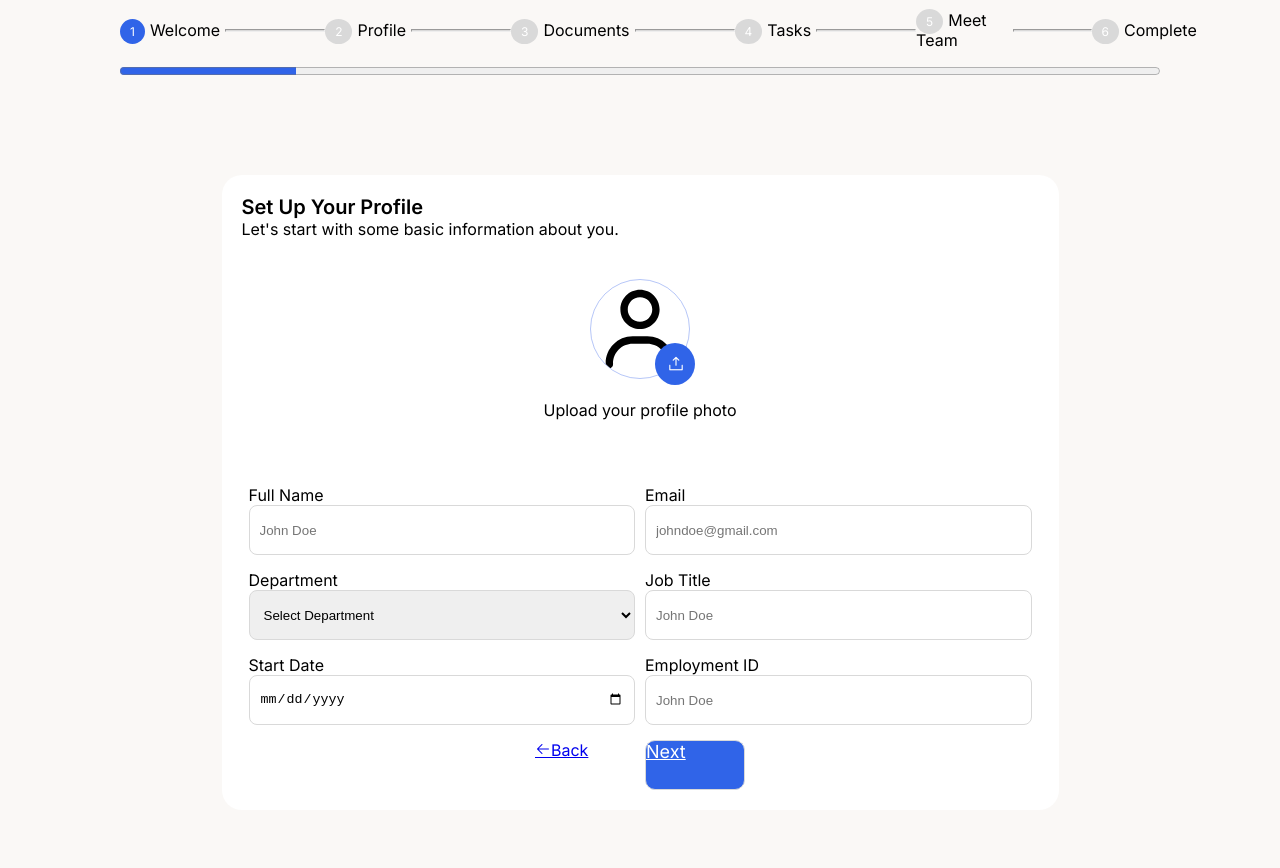
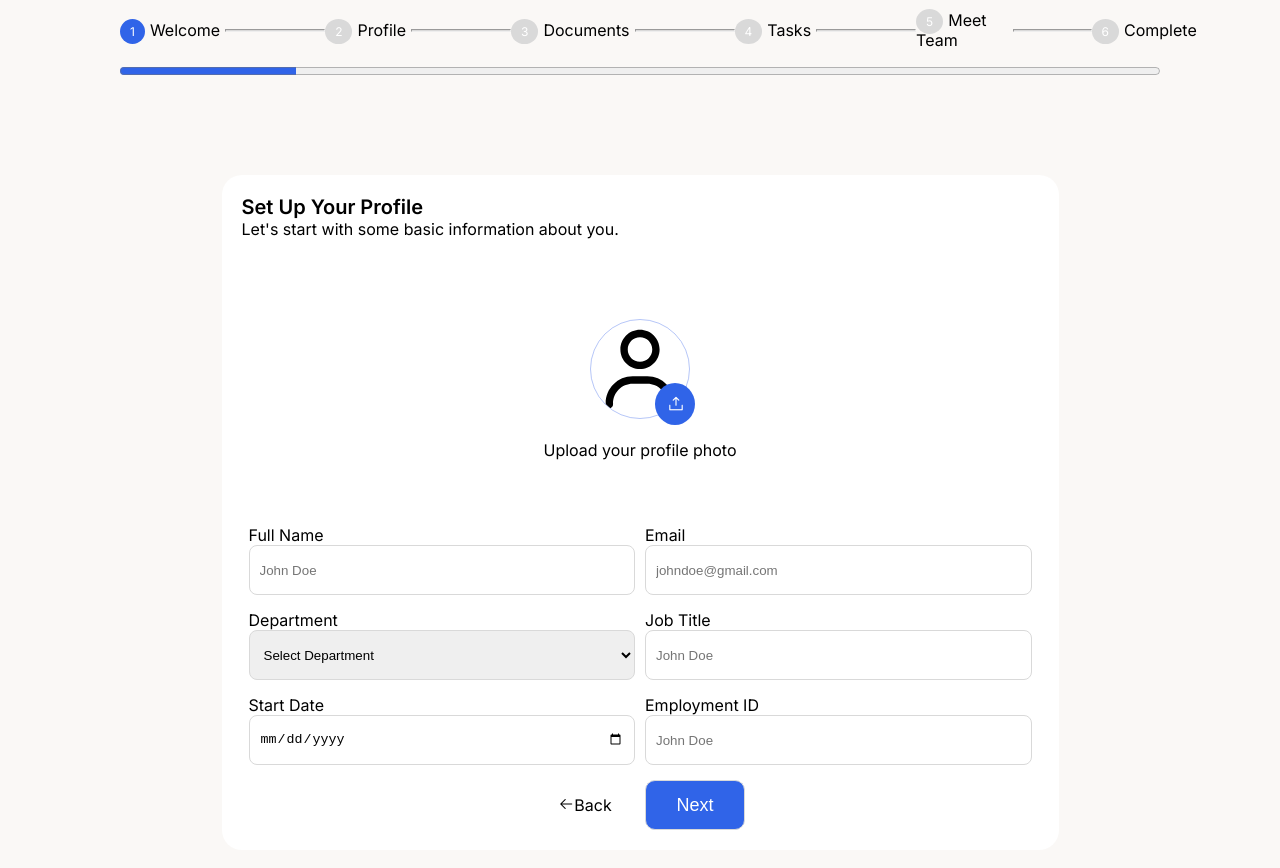
Before and after one commit to nnannaobinna231-creator/Onboardbeta-, a plain HTML site: page OnBoardBeta/profile.html in a window 1280 px wide. Shown: the part 80-948 px from the top of the page. Drawn offline with nearby package versions, Linux system fonts and the light colour scheme.

```diff
--- a/OnBoardBeta/css/profile.css
+++ b/OnBoardBeta/css/profile.css
@@ -188,12 +188,20 @@
 }
 .form-btn-back {
   border: none;
-  background-color: white;
+  text-decoration: none;
+  text-align: center;
+  padding-top: 15px;
+  color: black;
 }
-.form-btn-next {
+.next-btn {
+  width: 100px;
+  height: 50px;
+  border: none;
+  background-color: var(--primary-color);
   border-radius: 10px;
-  background-color: var(--primary-color);
   color: white;
   font-size: 18px;
   border: 1px solid #d9d9d9;
+  text-decoration: none;
+  text-align: center;
 }
--- a/OnBoardBeta/css/style.css
+++ b/OnBoardBeta/css/style.css
@@ -3,8 +3,18 @@
   padding: 0;
   box-sizing: border-box;
 }
+:root {
+  --primary-color: #3064e8;
+  --background-color: #faf8f6;
+  --text-color: #121212;
+  --progress-bar-color: #d9d9d9;
+  font-family: 'Inter', sans-serif;
+}
 body {
-  background-color: #faf8f6;
+  background-color: var(--background-color);
+  overflow-x: hidden;
+  font-family: 'Inter', sans-serif;
+  overflow-x: none;
 }
 .wlcm-logo {
   margin-left: 275.5px;
--- a/OnBoardBeta/css/uploaddocs.css
+++ b/OnBoardBeta/css/uploaddocs.css
@@ -3,13 +3,22 @@
   margin: 0;
   padding: 0;
   box-sizing: border-box;
-  font-family: 'Inter', Arial, sans-serif;
 }
-
+:root {
+  --primary-color: #3064e8;
+  --background-color: #faf8f6;
+  --text-color: #121212;
+  --progress-bar-color: #d9d9d9;
+  --completed-color: #2bb048;
+  font-family: 'Inter', sans-serif;
+}
 body {
   background: #f8f9fb;
   color: #333;
   line-height: 1.6;
+  overflow-x: hidden;
+  font-family: 'Inter', sans-serif;
+  overflow-x: none;
 }
 .header-container {
   display: flex;
@@ -77,6 +86,9 @@
 }
 .active {
   background-color: var(--primary-color);
+}
+.completed {
+  background-color: var(--completed-color);
 }
 .inActive {
   background-color: #d9d9d9;
--- a/OnBoardBeta/profile.html
+++ b/OnBoardBeta/profile.html
@@ -78,19 +78,22 @@
           <h2>Set Up Your Profile</h2>
           <p>Let's start with some basic information about you.</p>
         </div>
+
+        <!-- Form Section -->
+        <form class="form">
           <!-- profile-upload  section-->
           <div class="profile-upload">
             <div>
               <div class="profile-upload-avators">
                 <div class="user-avator">
                   <img
-                  id="image-preview"
+                    class="image-preview"
                     src="images/user-regular-full.svg"
                     alt="Employee image"
                   />
                 </div>
                 <div class="upload-arrow">
-                <input type="file" id="image-input" accept="image/*" />
+                  <input type="file" class="image-input" accept="image/*" />
 
                   <label for="profile-picture"
                     ><i class="ph ph-upload-simple"></i
@@ -100,8 +103,7 @@
               <p class="photo-text">Upload your profile photo</p>
             </div>
           </div>
-        <!-- Form Section -->
-        <form action="#" class="form">
+          <!-- user details -->
           <div class="form-group1">
             <div>
               <label for="fullName">Full Name</label><br />
@@ -163,14 +165,12 @@
             </div>
           </div>
           <div class="form-btns">
-            <!-- <button type="button" > -->
             <a href="index.html" class="form-btn-back"
               ><i class="ph ph-arrow-left"></i>Back</a
             >
-
-            <!-- </button> -->
-            <!-- <button type="submit"></button> -->
-            <a href="uploaddocs.html" class="form-btn-next">Next</a>
+            <a href="uploaddocs.html" class="form-btn-next" type="submit"
+              ><button type="submit" class="next-btn">Next</button></a
+            >
           </div>
         </form>
       </div>
--- a/OnBoardBeta/profile.js
+++ b/OnBoardBeta/profile.js
@@ -1,6 +1,6 @@
 const form = document.querySelector('form');
-const imageInput = document.getElementById('image-input');
-const imagePreview = document.getElementById('image-preview');
+const imageInput = document.querySelector('.image-input');
+const imagePreview = document.querySelector('.image-preview');
 
 //upload profile picture
 imageInput.addEventListener('change', (e) => {
@@ -18,11 +18,12 @@
   event.preventDefault();
 
   const profileArray = [
+    imageInput.value,
     document.querySelector('.fullName').value,
     document.querySelector('.email').value,
     document.querySelector('.department').value,
     document.querySelector('.jobTitle').value,
-    +document.querySelector('.startDate').value,
+    document.querySelector('.startDate').value,
     document.querySelector('.employmentId').value,
   ];
 
```
Also changed, not shown: OnBoardBeta/uploaddocs.html (+4 -3 lines). Lines whose indentation alone changed are shown as unchanged.
